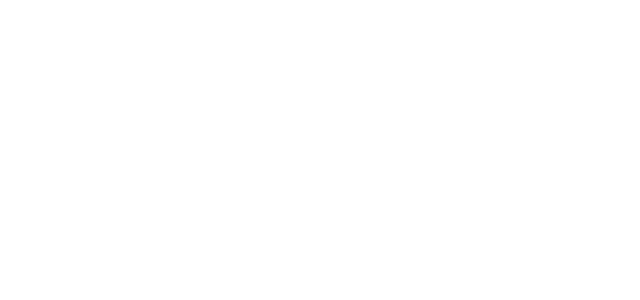
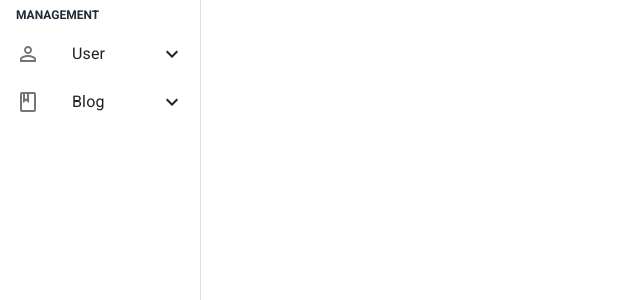
Before and after one commit to FeelipePM/spa, a React (Create React App) app: page /dashboard in a window 1280 px wide. Before the commit this address had no page. Shown: the top 300 px of the page, without its empty margins (0-640 px from the left). Built offline with nearby package versions, Linux system fonts and the light colour scheme.

Commit message:
init DashboardPage

```diff
--- a/package.json
+++ b/package.json
@@ -7,8 +7,10 @@
     "@emotion/react": "^11.8.1",
     "@emotion/styled": "^11.8.1",
     "@mui/icons-material": "^5.4.2",
+    "@mui/lab": "^5.0.0-alpha.71",
     "@mui/material": "^5.4.3",
     "@mui/styled-engine-sc": "^5.4.2",
+    "date-fns": "^2.28.0",
     "graphql": "^16.3.0",
     "react": "^17.0.2",
     "react-dom": "^17.0.2",
--- a/src/components/App.jsx
+++ b/src/components/App.jsx
@@ -4,6 +4,7 @@ import { BrowserRouter, Routes, Route } from "react-router-dom";
 
 import { SignInPage } from "./pages/SignInPage/index";
 import { SignUpPage } from "./pages/SignUpPage/index";
+import { DashboardPage } from "./pages/DashboardPage/index";
 import { GlobalStyles } from "../themes";
 import { client } from "../gql/apolloConfig";
 
@@ -14,6 +15,7 @@ const App = () => {
         <Routes>
           <Route path="/" element={<SignInPage />} />
           <Route path="/signup" element={<SignUpPage />} />
+          <Route path="/dashboard" element={<DashboardPage />} />
         </Routes>
         <GlobalStyles />
       </ApolloProvider>
--- /dev/null
+++ b/src/components/pages/DashboardPage/index.jsx
@@ -0,0 +1,108 @@
+import React, { useState } from "react";
+
+import Drawer from "@mui/material/Drawer";
+import List from "@mui/material/List";
+import ListItem from "@mui/material/ListItem";
+import ListItemButton from "@mui/material/ListItemButton";
+import ListItemText from "@mui/material/ListItemText";
+import ListItemIcon from "@mui/material/ListItemIcon";
+import Collapse from "@mui/material/Collapse";
+
+import ExpandLess from "@mui/icons-material/ExpandLess";
+import ExpandMore from "@mui/icons-material/ExpandMore";
+import PersonOutlineOutlinedIcon from "@mui/icons-material/PersonOutlineOutlined";
+import BookOutlinedIcon from "@mui/icons-material/BookOutlined";
+import PersonAddAltOutlinedIcon from "@mui/icons-material/PersonAddAltOutlined";
+import ListOutlinedIcon from "@mui/icons-material/ListOutlined";
+import PostAddOutlinedIcon from "@mui/icons-material/PostAddOutlined";
+import EditOutlinedIcon from "@mui/icons-material/EditOutlined";
+
+export const DashboardPage = () => {
+  const [openMenuUser, setOpenMenuUser] = useState(false);
+  const [openMenuBlog, setOpenMenuBlog] = useState(false);
+
+  const handleClickMenuUser = () => {
+    setOpenMenuUser(!openMenuUser);
+  };
+
+  const handleClickMenuBlog = () => {
+    setOpenMenuBlog(!openMenuBlog);
+  };
+
+  return (
+    <Drawer variant="permanent">
+      <List disablePadding sx={{ width: "12.5rem" }}>
+        <ListItem
+          sx={{
+            textTransform: "uppercase",
+            fontSize: "0.75rem",
+            fontFamily: "Roboto",
+            color: "rgb(33, 43, 54)",
+            fontWeight: 700,
+          }}
+        >
+          Management
+        </ListItem>
+        <ListItemButton onClick={handleClickMenuUser}>
+          <ListItemIcon>
+            <PersonOutlineOutlinedIcon />
+          </ListItemIcon>
+          <ListItemText primary="User" />
+          {openMenuUser ? <ExpandLess /> : <ExpandMore />}
+        </ListItemButton>
+        <Collapse in={openMenuUser} timeout="auto" unmountOnExit>
+          <List component="div" disablePadding>
+            <ListItemButton sx={{ pl: 4 }}>
+              <ListItemIcon>
+                <PersonAddAltOutlinedIcon />
+              </ListItemIcon>
+              <ListItemText primary="Create" />
+            </ListItemButton>
+          </List>
+          <List component="div" disablePadding>
+            <ListItemButton sx={{ pl: 4 }}>
+              <ListItemIcon>
+                <ListOutlinedIcon />
+              </ListItemIcon>
+              <ListItemText primary="List" />
+            </ListItemButton>
+          </List>
+        </Collapse>
+
+        <ListItemButton onClick={handleClickMenuBlog}>
+          <ListItemIcon>
+            <BookOutlinedIcon />
+          </ListItemIcon>
+          <ListItemText primary="Blog" />
+          {openMenuBlog ? <ExpandLess /> : <ExpandMore />}
+        </ListItemButton>
+      </List>
+      <Collapse in={openMenuBlog} timeout="auto" unmountOnExit>
+        <List component="div" disablePadding>
+          <ListItemButton sx={{ pl: 4 }}>
+            <ListItemIcon>
+              <PostAddOutlinedIcon />
+            </ListItemIcon>
+            <ListItemText primary="New Post" />
+          </ListItemButton>
+        </List>
+        <List component="div" disablePadding>
+          <ListItemButton sx={{ pl: 4 }}>
+            <ListItemIcon>
+              <EditOutlinedIcon />
+            </ListItemIcon>
+            <ListItemText primary="Edit Post" />
+          </ListItemButton>
+        </List>
+        <List component="div" disablePadding>
+          <ListItemButton sx={{ pl: 4 }}>
+            <ListItemIcon>
+              <ListOutlinedIcon />
+            </ListItemIcon>
+            <ListItemText primary="Posts" />
+          </ListItemButton>
+        </List>
+      </Collapse>
+    </Drawer>
+  );
+};
```
Also changed, not shown: 1 other file (tests, documents, lock files or other folders).
